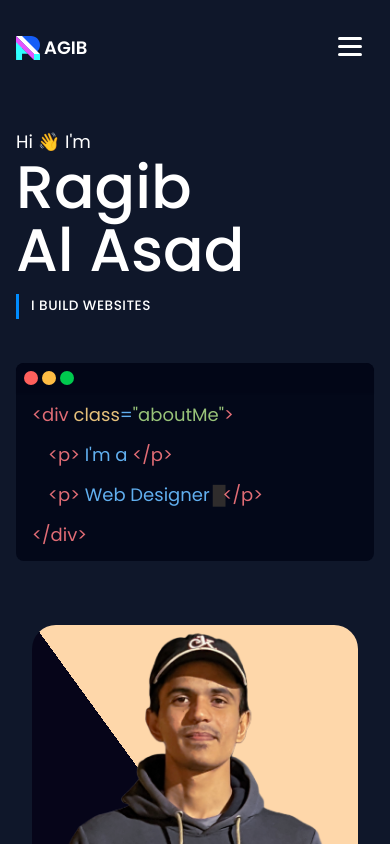
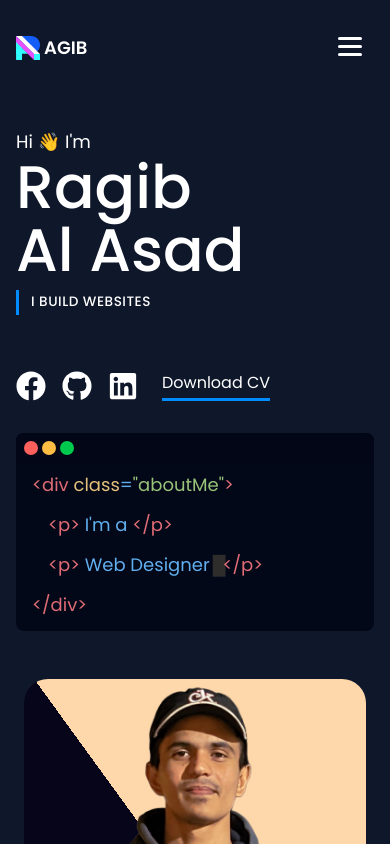
Before and after one commit to ragibalasad/ragib-portfolio, a Next.js app: page / in a window 390 px wide. Shown: the top 844 px of the page. Built offline with nearby package versions, Linux system fonts and the light colour scheme.

Commit message:
added social links + style improvements

```diff
--- a/components/Header/Header.jsx
+++ b/components/Header/Header.jsx
@@ -5,6 +5,7 @@ import { React, useRef } from "react";
 import { useTypewriter, Cursor } from "react-simple-typewriter";
 import { useScroll, useTransform, motion } from "framer-motion";
 import { useMediaQuery } from "react-responsive";
+import { FaFacebook, FaGithub, FaLinkedin } from "react-icons/fa";
 
 const Header = () => {
   const [text] = useTypewriter({
@@ -23,7 +24,7 @@ const Header = () => {
   });
 
   // Always call the hooks
-  let yIntroTransform = useTransform(scrollYProgress, [0, 1], ["0%", "25%"]);
+  let yIntroTransform = useTransform(scrollYProgress, [0, 1], ["0%", "60%"]);
   let yTerminalTransform = useTransform(
     scrollYProgress,
     [0, 1],
@@ -37,23 +38,42 @@ const Header = () => {
   return (
     <header
       ref={ref}
-      className="header mx-auto overflow-y-hidden two-color-bg relative flex flex-col items-center h-screen"
+      className="header mx-auto two-color-bg relative flex flex-col items-center h-screen"
     >
       <div className="container flex w-full h-full">
-        <motion.div
-          style={{ y: yIntro }}
-          className="intro w-1/2 flex justify-end pr-48 items-center"
-        >
-          <div className="info text-right">
+        <div className="intro w-1/2 flex flex-col justify-between">
+          <motion.div
+            style={{ y: yIntro }}
+            className="info text-right pr-44 self-end justify-center items-center my-auto"
+          >
             <p className="hi text-lg text-ff">Hi 👋 I&apos;m</p>
             <p className="heading font-medium text-6xl text-ff">
               Ragib
               <br />
               Al Asad
             </p>
-            <p className="sub-heading text-ff my-3">I BUILD WEBSITES</p>
+            <p className="sub-heading text-ff my-2">
+              <span>I BUILD WEBSITES</span>
+            </p>
+          </motion.div>
+          <div className="social-links flex gap-6 text-ff self-start m-10">
+            <div className="links flex gap-4 text-3xl my-auto">
+              <a href="">
+                <FaFacebook />
+              </a>
+              <a href="">
+                <FaGithub />
+              </a>
+              <a href="">
+                <FaLinkedin />
+              </a>
+            </div>
+
+            <a href="#" className="btn secondary-btn">
+              Download CV
+            </a>
           </div>
-        </motion.div>
+        </div>
         <motion.div
           style={{ y: yTerminal }}
           className="terminal w-1/2 flex justify-center items-end pb-16 z-10"
--- a/package.json
+++ b/package.json
@@ -14,6 +14,7 @@
     "next": "14.2.4",
     "react": "^18",
     "react-dom": "^18",
+    "react-icons": "^5.2.1",
     "react-responsive": "^10.0.0",
     "react-scroll": "^1.9.0",
     "react-simple-typewriter": "^5.0.1"
--- a/src/app/app.css
+++ b/src/app/app.css
@@ -6,6 +6,7 @@
   --zinc-950: rgb(9, 9, 11);
   --orange-200: rgb(254, 215, 170);
   --indigo-950: rgb(30, 27, 75);
+  --main-color-1: #008cff;
   --main-color-2: #008cff;
   --bg-color-light: #fff;
   --bg-color-dark: #fff;
@@ -137,6 +138,18 @@
   border-left: 3px solid var(--main-color-2);
 }
 
+.social-links a {
+  transition: 0.3s ease-in-out;
+}
+
+.social-links a:hover {
+  color: var(--main-color-1);
+}
+
+.social-links a.btn {
+  border-bottom: 3px solid var(--main-color-2);
+}
+
 .showcase-img img {
 }
 
--- a/src/app/globals.css
+++ b/src/app/globals.css
@@ -50,33 +50,38 @@
   }
 
   .header .container {
-    @apply block pt-20 mb-10;
+    @apply block pt-20 mb-6;
   }
 
   .intro .info {
-    @apply text-left py-4;
+    @apply text-left py-4 p-0;
   }
 
   .intro .hi {
     /* @apply text-lg; */
   }
+
   .intro .heading {
     @apply text-6xl;
     line-height: 1.05;
   }
 
+  .intro,
+  .terminal {
+    @apply w-auto mx-auto px-4 pt-8 block;
+  }
+
+  .social-links {
+    @apply m-0 my-8 mb-4;
+  }
+
   .showcase-img {
-    @apply relative px-2 rounded-3xl mx-8;
+    @apply relative px-4 rounded-3xl mx-6 mb-4;
     background: linear-gradient(
       54deg,
       rgba(6, 5, 25) 50%,
       rgb(254, 215, 170) 50%
     );
-  }
-
-  .intro,
-  .terminal {
-    @apply w-auto mx-auto px-4 pt-8 block;
   }
 
   .terminal {
@@ -85,6 +90,7 @@
 
   .terminal-win {
     @apply mx-auto w-full h-auto text-xs;
+    /* box-shadow: 0px 0px 1px var(--main-color-2); */
     box-shadow: none;
   }
   .terminal-body {
@@ -97,6 +103,9 @@
 
 /* Medium devices (small laptops, 768px and up) */
 @media (min-width: 768px) and (max-width: 991.98px) {
+  .info {
+    @apply pr-20;
+  }
 }
 
 /* Large devices (laptops, 992px and up) */
@@ -106,7 +115,7 @@
   }
 
   .nav-link {
-    @apply justify-center items-center h-16 pr-10;
+    @apply justify-center items-center h-6 text-base;
     text-align: right !important;
   }
 
@@ -179,6 +188,14 @@
   .header {
     @apply h-screen;
   }
+
+  .info .heading {
+    @apply text-7xl;
+  }
+
+  .showcase-img img {
+    width: 450px;
+  }
 }
 
 @media (min-width: 1900px) {
@@ -188,7 +205,7 @@
   .info {
     @apply mr-10;
   }
-  .intro .name {
+  .info .heading {
     @apply text-7xl;
   }
   .showcase-img img {
```
Also changed, not shown: 1 other file (tests, documents, lock files or other folders).
